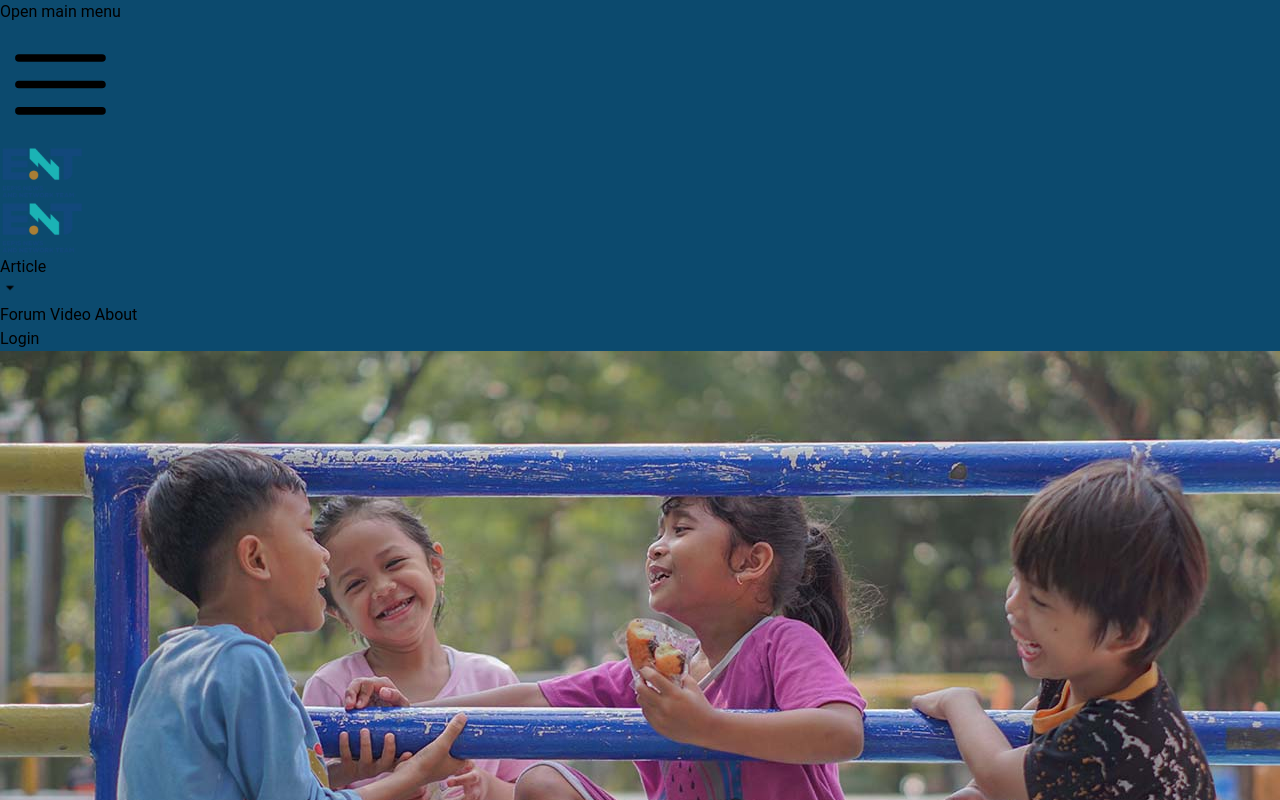
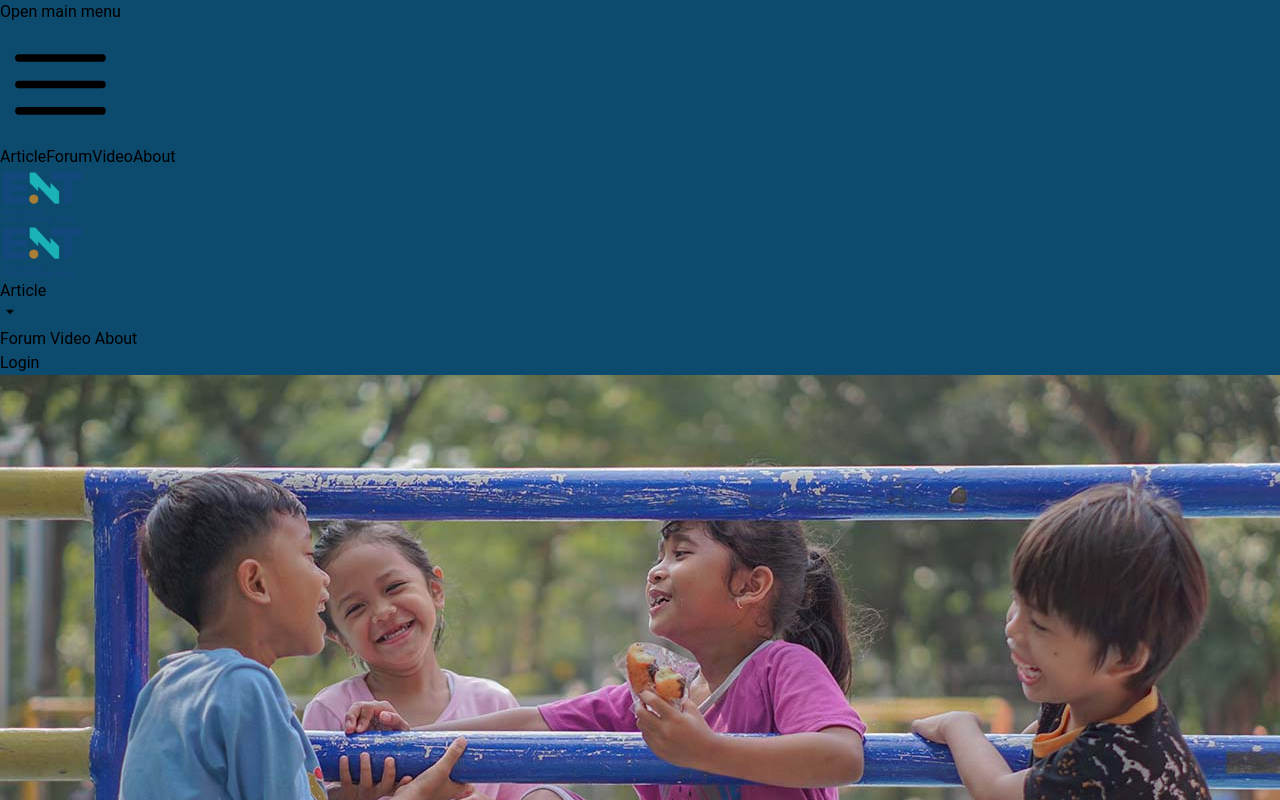
Before and after one commit to dev1ninja/ent, a Vue app: page / in a window 1280 px wide. Both pictures are taken after a click on the button "Open main menu". Shown: the top 800 px of the page. Built offline with nearby package versions, Linux system fonts and the light colour scheme.

Commit message:
fix header

```diff
--- a/src/components/layout/Header.vue
+++ b/src/components/layout/Header.vue
@@ -3,7 +3,8 @@
 export default {
   data() {
     return {
-      showMenu: false
+      showArticle: false,
+      showMenu: false,
     }
   },
   props: {
@@ -11,13 +12,21 @@ export default {
     item: Object
   },
   methods: {
-    toggleShow: function () {
+    toggleArticle: function () {
+      this.showArticle = !this.showArticle;
+      console.log("showMenu: ", this.showArticle)
+    },
+    articleItemClicked: function (item: Object) {
+      this.toggleArticle();
+      // this.onClick(item);
+    },
+    toggleMenu: function () {
       this.showMenu = !this.showMenu;
       console.log("showMenu: ", this.showMenu)
     },
-    itemClicked: function (item: Object) {
-      this.toggleShow();
-      this.onClick(item);
+    menuItemClicked: function (item: Object) {
+      this.toggleMenu();
+      // this.onClick(item);
     }
   }
 }
@@ -35,7 +44,8 @@ export default {
       <div class="relative flex h-16 items-center justify-between">
         <div class="absolute inset-y-0 left-0 flex items-center sm:hidden">
           <button id="headlessui-disclosure-button-1" type="button" aria-expanded="false" data-headlessui-state=""
-            class="inline-flex items-center justify-center rounded-md p-2 text-gray-400 hover:bg-gray-700 hover:text-white focus:outline-none focus:ring-2 focus:ring-inset focus:ring-white">
+            class="inline-flex items-center justify-center rounded-md p-2 text-gray-400 hover:bg-gray-700 hover:text-white focus:outline-none focus:ring-2 focus:ring-inset focus:ring-white"
+            @click="toggleMenu">
             <span class="sr-only">Open main menu</span>
             <svg xmlns="http://www.w3.org/2000/svg" fill="none" viewBox="0 0 24 24" stroke-width="1.5"
               stroke="currentColor" aria-hidden="true" class="block h-6 w-6">
@@ -43,6 +53,31 @@ export default {
               </path>
             </svg>
           </button>
+        </div>
+        <div class='absolute z-50 top-[3rem] rounded-md shadow-lg w-48 origin-top-left left-0'
+          :style="[showMenu ? 'display: block' : 'display: none']">
+          <div class="rounded-md ring-1 ring-black ring-opacity-5 py-1 bg-white">
+            <button
+              class="block w-full px-4 py-2 text-left text-sm leading-5 hover:bg-gray-100 dark:hover:bg-gray-800 focus:outline-none focus:bg-gray-100 dark:focus:bg-gray-800 transition duration-150 ease-in-out"
+              @click="articleItemClicked">
+              Article
+            </button>
+            <button
+              class="block w-full px-4 py-2 text-left text-sm leading-5 hover:bg-gray-100 dark:hover:bg-gray-800 focus:outline-none focus:bg-gray-100 dark:focus:bg-gray-800 transition duration-150 ease-in-out"
+              @click="articleItemClicked">
+            Forum
+          </button>
+          <button
+            class="block w-full px-4 py-2 text-left text-sm leading-5 hover:bg-gray-100 dark:hover:bg-gray-800 focus:outline-none focus:bg-gray-100 dark:focus:bg-gray-800 transition duration-150 ease-in-out"
+            @click="articleItemClicked">
+            Video
+          </button>
+          <button
+            class="block w-full px-4 py-2 text-left text-sm leading-5 hover:bg-gray-100 dark:hover:bg-gray-800 focus:outline-none focus:bg-gray-100 dark:focus:bg-gray-800 transition duration-150 ease-in-out"
+            @click="articleItemClicked">
+            About
+          </button>
+          </div>
         </div>
         <div class="flex flex-1 items-center justify-center sm:items-stretch sm:justify-start">
           <div class="flex flex-shrink-0 items-center">
@@ -55,10 +90,8 @@ export default {
           </div>
           <div class="hidden sm:ml-6 sm:block mt-1">
             <div class="flex">
-              <a
-                class="pl-3 py-2 rounded-md text-sm font-medium hover:font-bold"
-                href="http://mediaent.inbework.site/all-article"
-              >
+              <a class="pl-3 py-2 rounded-md text-sm font-medium hover:font-bold"
+                href="http://mediaent.inbework.site/all-article">
                 Article
               </a>
               <div class="relative">
@@ -78,37 +111,35 @@ export default {
                             </path>
                           </svg>
                         </button> -->
-                      <button
-                        type="button"
+                      <button type="button"
                         class="items-center justify-center mt-3 mr-7 cursor-pointer font-medium hover:font-black text-sm normal-case transition duration-150 ease-in-out hidden sm:inline-flex"
-                        @click="toggleShow"
-                      >
-                        <img src="/assets/dropdown.svg" >
+                        @click="toggleArticle">
+                        <img src="/assets/dropdown.svg">
                       </button>
                     </span>
                   </div>
                   <!-- <div class="fixed inset-0 z-40" style="display: block;"></div> -->
-                  <div class='absolute z-50 mt-2 rounded-md shadow-lg w-48 origin-top-left left-0' :style="[showMenu ? 'display: block' : 'display: none']">
+                  <div class='absolute z-50 mt-2 rounded-md shadow-lg w-48 origin-top-left left-0'
+                    :style="[showArticle ? 'display: block' : 'display: none']">
                     <div class="rounded-md ring-1 ring-black ring-opacity-5 py-1 bg-white">
                       <button
                         class="block w-full px-4 py-2 text-left text-sm leading-5 hover:bg-gray-100 dark:hover:bg-gray-800 focus:outline-none focus:bg-gray-100 dark:focus:bg-gray-800 transition duration-150 ease-in-out"
-                        @click="itemClicked"
-                      >
+                        @click="articleItemClicked">
                         Lifestyle
                       </button>
                       <button
                         class="block w-full px-4 py-2 text-left text-sm leading-5 hover:bg-gray-100 dark:hover:bg-gray-800 focus:outline-none focus:bg-gray-100 dark:focus:bg-gray-800 transition duration-150 ease-in-out"
-                        @click="itemClicked">
+                        @click="articleItemClicked">
                         Hiburan
                       </button>
                       <button
                         class="block w-full px-4 py-2 text-left text-sm leading-5 hover:bg-gray-100 dark:hover:bg-gray-800 focus:outline-none focus:bg-gray-100 dark:focus:bg-gray-800 transition duration-150 ease-in-out"
-                        @click="itemClicked">
+                        @click="articleItemClicked">
                         Teknologi
                       </button>
                       <button
                         class="block w-full px-4 py-2 text-left text-sm leading-5 hover:bg-gray-100 dark:hover:bg-gray-800 focus:outline-none focus:bg-gray-100 dark:focus:bg-gray-800 transition duration-150 ease-in-out"
-                        @click="itemClicked">
+                        @click="articleItemClicked">
                         Otomotif
                       </button>
                     </div>
```
Lines whose indentation alone changed are shown as unchanged.
